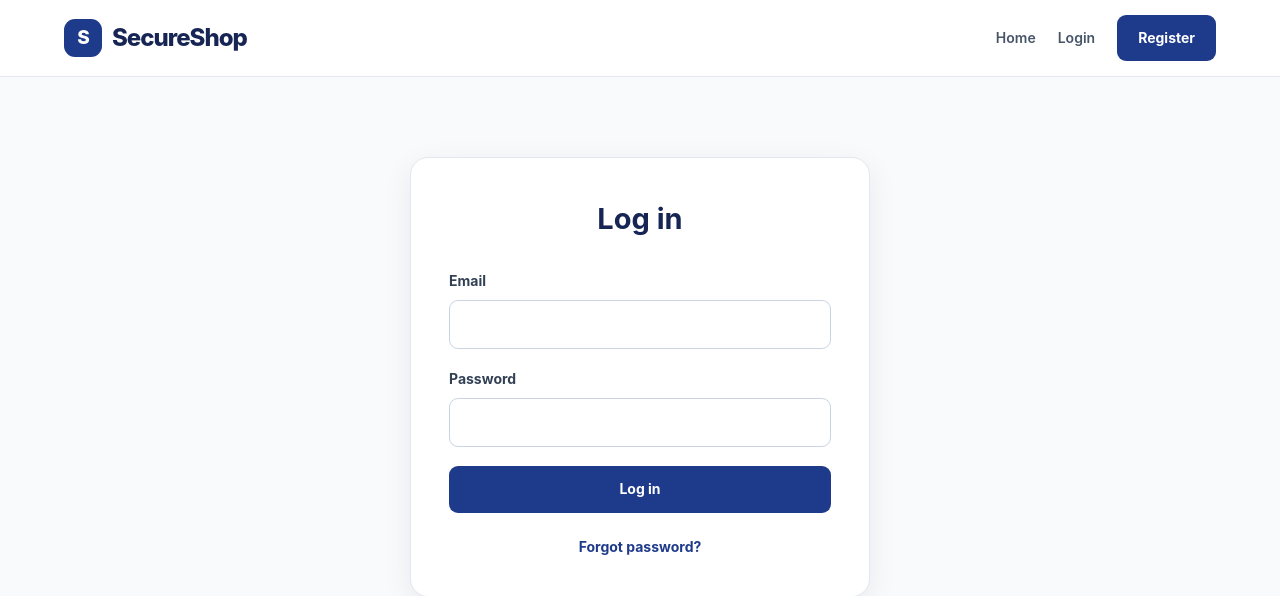
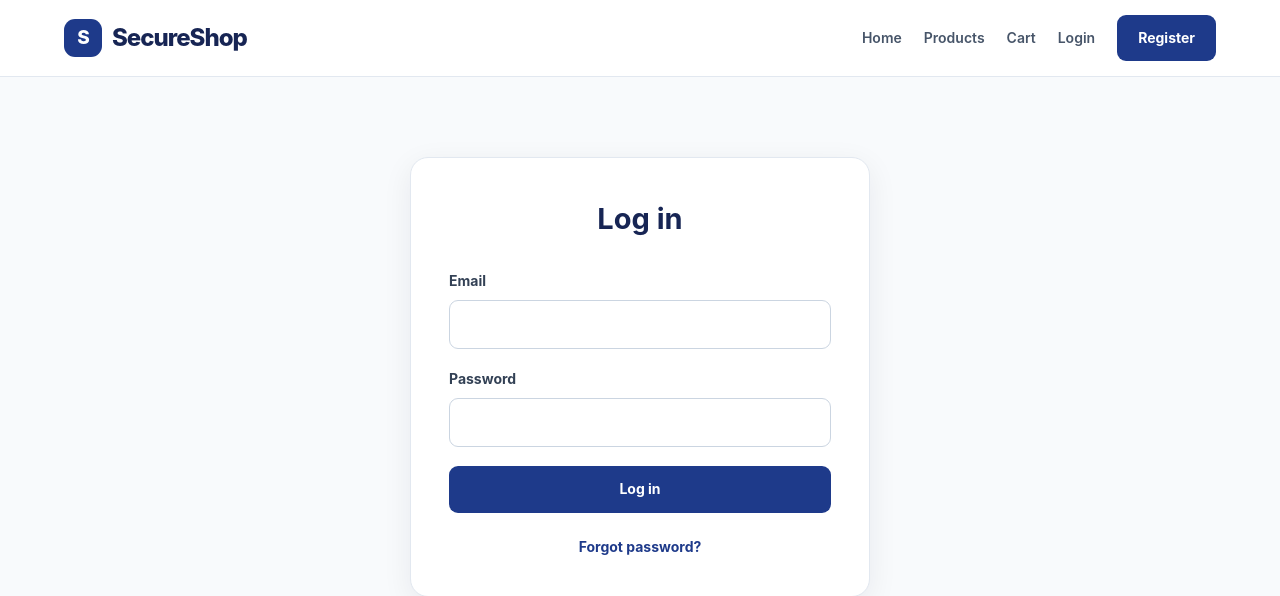
Before and after one commit to Youssifyahiaa/SecureShop, a Flask app: page /login in a window 1280 px wide. Shown: the top 596 px of the page. Run offline with Flask 3, Linux system fonts and the light colour scheme.

Commit message:
Add Products and Cart links to navbar

```diff
--- a/app/templates/base.html
+++ b/app/templates/base.html
@@ -15,6 +15,8 @@
       </a>
       <nav class="main-nav" aria-label="Main navigation">
         <a class="nav-link" href="{{ url_for('main.home') }}">Home</a>
+        <a class="nav-link" href="{{ url_for('catalog.product_list') }}">Products</a>
+        <a class="nav-link" href="{{ url_for('cart.view_cart') }}">Cart</a>
         {% if current_user.is_authenticated %}
           <span class="nav-user">Hello, {{ current_user.name }}</span>
           <form class="nav-logout" method="post" action="{{ url_for('auth.logout') }}">
```
